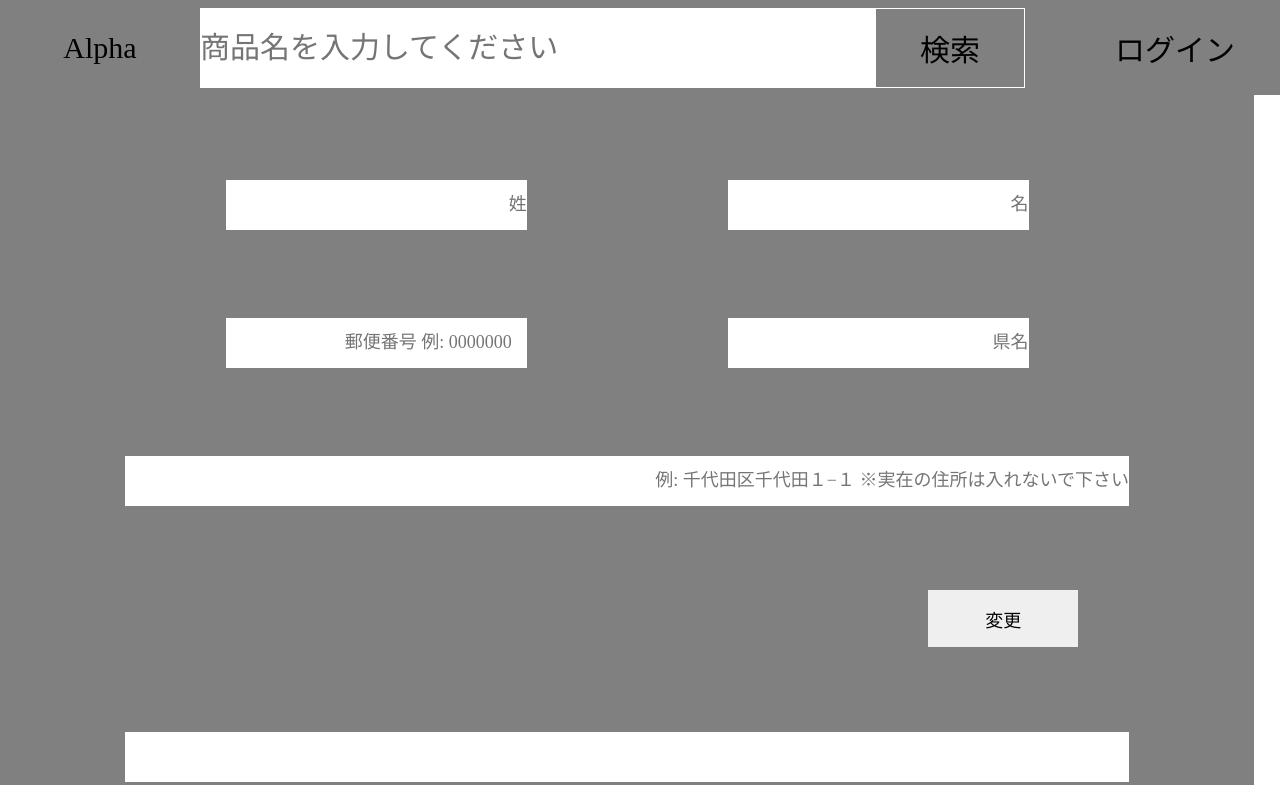
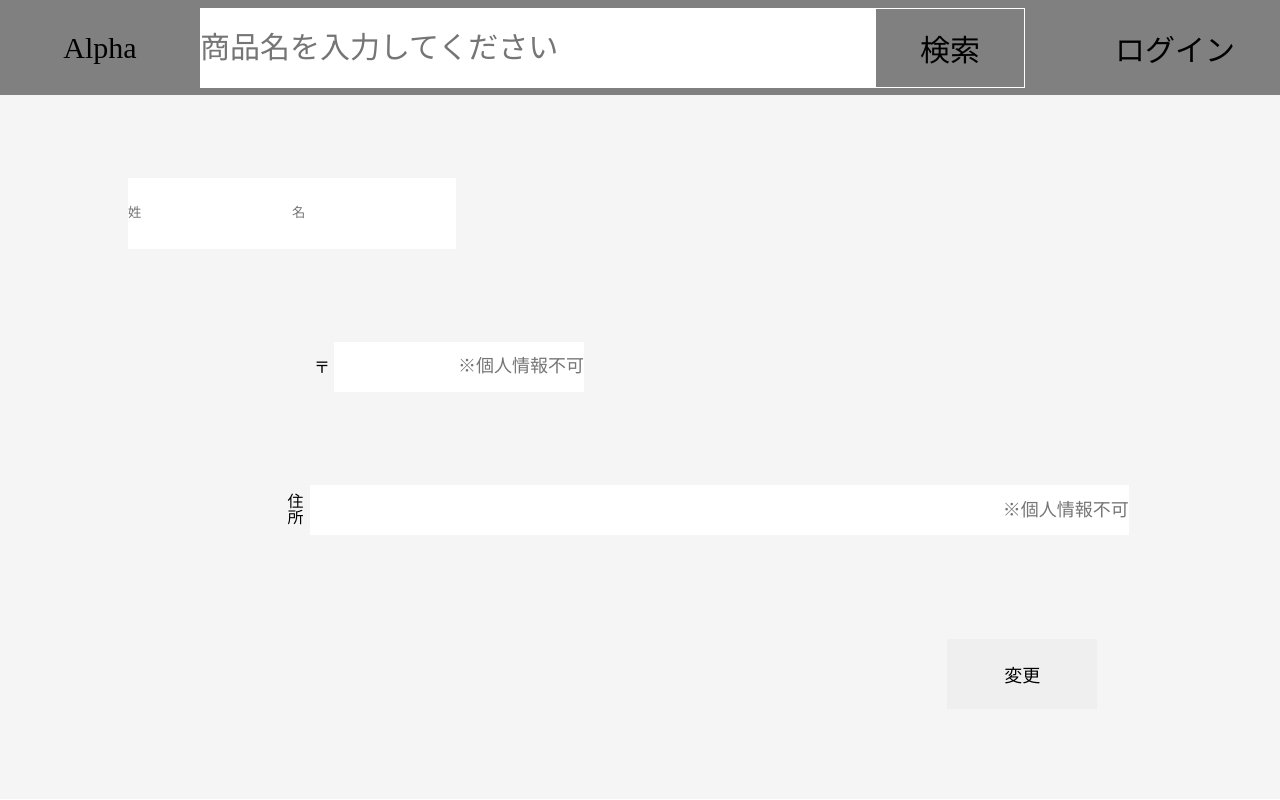
Before and after one commit to 5181017/mysite, a Django app: template templates/polls/personal.html in a window 1280 px wide; the page is wider, and only the part inside the window is pictured. Run offline with Django 3.2, Linux system fonts and the light colour scheme; the template is opened without the code that fills it, so the values that code supplies are empty; parts of the project's set-up code (start-up, migrations or seed data) failed here and were passed over.

Commit message:
personalの訂正

```diff
--- a/polls/static/polls/css/personal.css
+++ b/polls/static/polls/css/personal.css
@@ -1,53 +1,9 @@
-*{
-
-}
-
-html{
-  width:100%;
-  height:100%;
-}
-
-body{
-  width:98%;
-  height:98%;
-  /* background-color:rgb(47,47,47); */
-  font-family:"Meiryo";
-  overflow-x:auto;/*はみ出た要素だけ横スクロール*/
-  white-space:nowrap;/*最小画面でも折り返さずに表示する*/
-}
-
-.form{
-  width:98%;
-  min-width:1475px;
-  display:flex;
-  flex-flow:row nowrap;
-}
-
-.immutable_form{
-  height:80px;
-  font-size:30px;
-}
-
-.searchBox{
-  flex-basis:3000px;
-  flex-grow:1;
-  flex-shrink:1;
-}
-
-.search_form{
-  width:98%;
-  display:flex;
-  flex-flow:row nowrap;
-}
-
-
-
 .personal_information_form{
   width:100%;
   height: 88%;
   display:flex;
   flex-flow:column nowrap;
-  background-color: gray;
+  background-color: whitesmoke;
 }
 
 
@@ -61,7 +17,17 @@ body{
   margin-top: 6.5%;
 }
 
-.mame_form_options{
+.name_form{
+  text-align: right;
+  width: 100%;
+  max-width: 400px;
+  max-height: 100px;
+  min-width: 250px;
+  min-height: 50px;
+  margin: auto;
+}
+
+.name_form_options{
   text-align: right;
   font-size: large;
   width: 30%;
@@ -83,15 +49,20 @@ body{
   margin: auto;
 }
 
+.address_form{
+  text-align: right;
+  width: 80%;
+  margin-left: 15%;
+}
+
 .address_form_options{
   text-align: right;
   font-size: large;
   width: 100%;
-  max-width: 1050px;
+  max-width: 1500px;
   max-height: 100px;
-  min-width: 508px;
+  min-width: 500px;
   min-height: 50px;
-  margin: auto;
 }
 
 .button_form_options{
--- a/templates/polls/personal.html
+++ b/templates/polls/personal.html
@@ -12,31 +12,27 @@
         <input type="text" class="mame_form_options" placeholder="名" id="mei">
       </div>
 
+
       <div class="Input_form">
-        <input type="number" class="postal_form_options" placeholder="郵便番号 例: 0000000" id="yubin">
-        <input type="text" class="postal_form_options" placeholder="県名" id="kenn">
+        <div class="name_form">
+          <label>〒</label>
+          <input type="text" class="postal_form_options" placeholder="※個人情報不可" id="yubin">
+        </div>
+
+        <div class="name_form"></div>
       </div>
 
       <div class="Input_form">
-        <input type="text" class="address_form_options" placeholder="例: 千代田区千代田１−１ ※実在の住所は入れないで下さい" id="jusyo">
+        <div class="address_form">
+          <label style="writing-mode: vertical-rl; text-align: center; height: 22.5px;">住所</label>
+          <input type="text" class="address_form_options" placeholder="※個人情報不可" id="jusyo">
+        </div>
       </div>
 
       <div class="Input_form">
-        <input class="button_form_options" type="submit" value="変更"
-        style="width:150px; min-width:150px;" onclick="jsonTest()"></input>
+        <input class="button_form_options" type="submit" value="変更"></input>
       </div>
 
-      <div class="Input_form" name="tester">
-        <input type="text" class="address_form_options" name="test" id="target">
-      </div>
     </form>
-
-  <script>
-    function jsonTest(){
-      let seimei = document.getElementById("sei").value + " " + document.getElementById("mei").value;
-      let postal = document.getElementById("yubin").value;
-      let address = document.getElementById("kenn").value + " " + document.getElementById("jusyo").value;
-      document.getElementById("target").value = seimei + postal + address;
-    }
-  </script>
+  </body>
 {% endblock %}
```
Also changed, not shown: polls/views/Class/Charge.py (+4 -4 lines).
